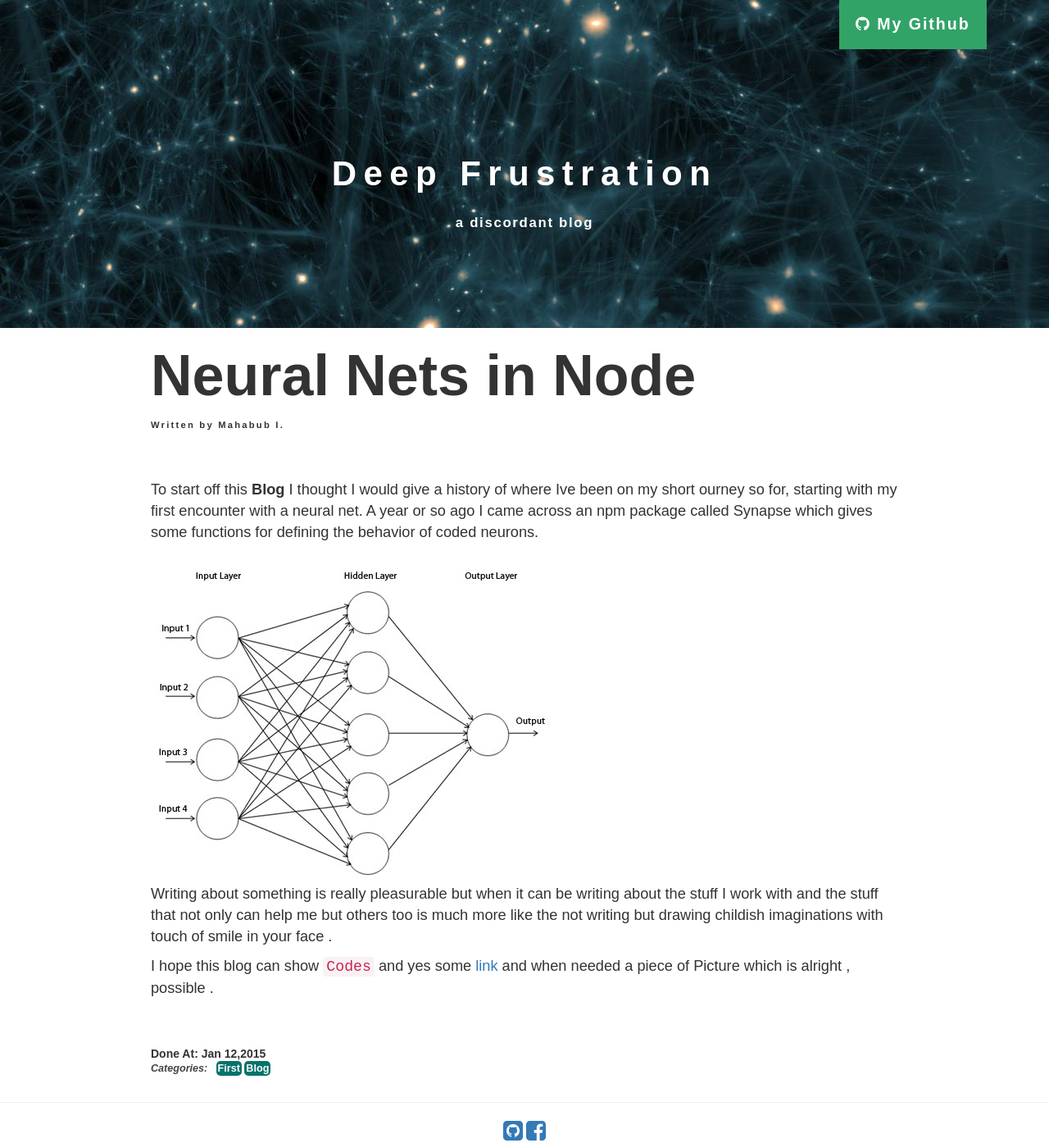
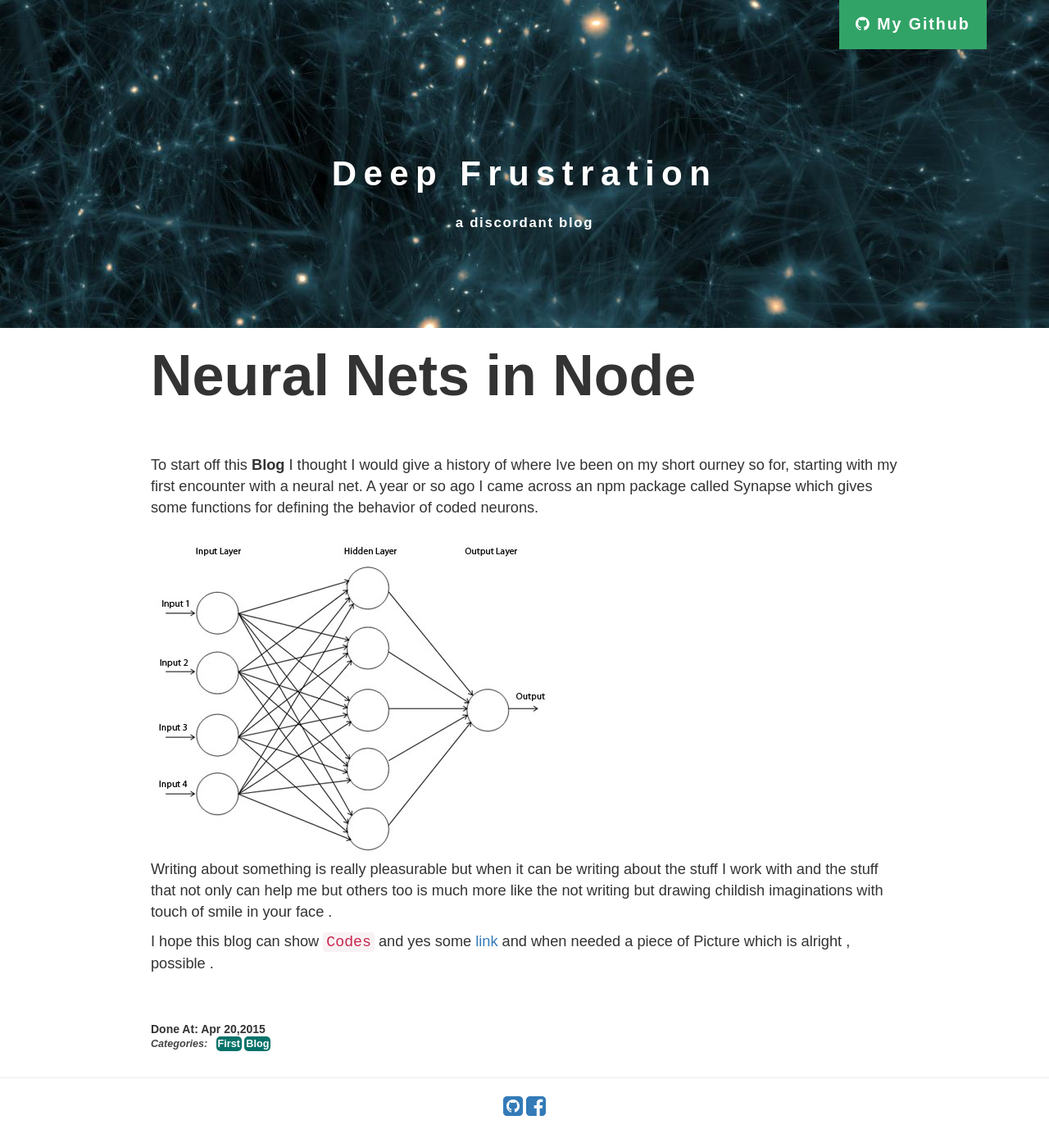
Before and after one commit to neale/neale.github.io, a Jekyll site: the page built from _posts/2015-01-12-first-post.md, in a window 1280 px wide. Shown: the whole page at 82% size. Built offline with Jekyll 4.4.1, drawn with Linux system fonts in a browser that asks for light colours; nearby versions of some CDN libraries; library files that are not in the unit come from our copies; comment, search, counter and statistics services are not loaded; after the commit the page ends 1364 px from its top, so only the background shows below that.

Commit message:
more posts

```diff
--- a/_layouts/post.html
+++ b/_layouts/post.html
@@ -7,7 +7,6 @@ layout: default
   <!--start of the post title-->
     <section class="single-post-title-main">
         <h2>{{page.title}}</h2>
-        <small>Written by Mahabub I.</small>
     </section>
 <!--End of the post title-->
 
--- a/_posts/2015-01-12-first-post.md
+++ b/_posts/2015-01-12-first-post.md
@@ -1,7 +1,7 @@
 ---
 layout: post
 title:  "Neural Nets in Node"
-date:   2015-01-12 23:25:05
+date:   2015-04-20 23:25:05
 categories: First Blog
 image: true
 ---
```
Also changed, not shown: _includes/pagignation.html (line endings or trailing spaces), _includes/scriptHolder.html (line endings or trailing spaces).
